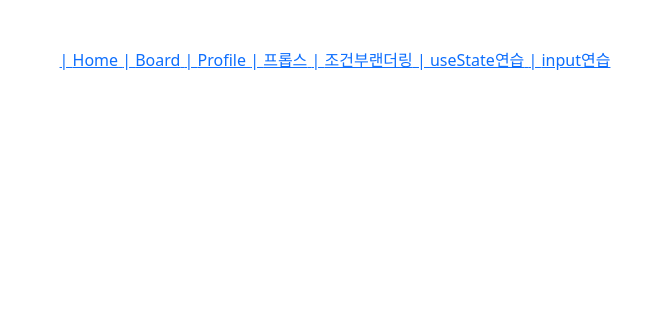
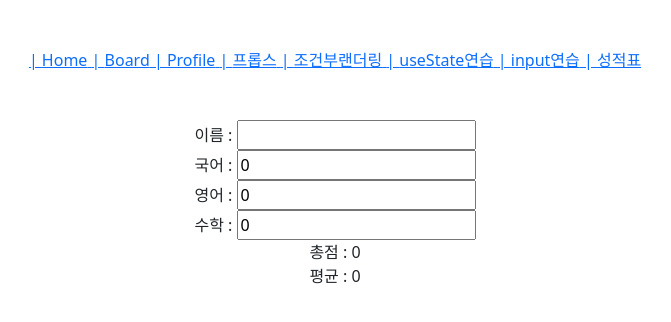
Before and after one commit to hamjung6/react-vite-phc-example2, a React (Vite) app: page /grade in a window 1280 px wide. Shown: the top 322 px of the page, without its empty margins (305-976 px from the left). Built offline with nearby package versions, Linux system fonts and the light colour scheme.

Commit message:
성적표 1차 완성

```diff
--- a/src/components/Input.jsx
+++ b/src/components/Input.jsx
@@ -8,11 +8,14 @@
     setText(event.target.value)
   }
 
+  const onReset = () => {
+    setText('')
+  }
   // prettirt-ignore
   return (
     <div>
       <input onChange={onChange} value={text} />
-      <button>초기화</button>
+      <button onClick={onReset}>초기화</button>
       <div>
         <b>값 : {text}</b>
       </div>
--- /dev/null
+++ b/src/components/InputGrade.jsx
@@ -0,0 +1,37 @@
+import React, { useState } from 'react'
+
+const InputGrade = () => {
+  const [kor, setKor] = useState(0)
+  const [eng, setEng] = useState(0)
+  const [math, setMath] = useState(0)
+  const [name, setName] = useState('')
+
+  const onNameChange = (event) => {
+    setName(event.target.value)
+  }
+  const onKorChange = (event) => {
+    setKor(event.target.value)
+  }
+  const onEngChange = (event) => {
+    setEng(event.target.value)
+  }
+  const onMathChange = (event) => {
+    setMath(event.target.value)
+  }
+
+  // prettirt-ignore
+  return (
+    <div>
+      이름 : <input name="name" onChange={onNameChange} value={name} /> <br />
+      국어 : <input name="kor" onChange={onKorChange} value={kor} /> <br />
+      영어 : <input name="eng" onChange={onEngChange} value={eng} /> <br />
+      수학 : <input name="math" onChange={onMathChange} value={math} /> <br />
+      <div>
+        <div>총점 : {Number(kor) + Number(eng) + Number(math)}</div>
+        <div>평균 : {(Number(kor) + Number(eng) + Number(math)) / 3.0}</div>
+      </div>
+    </div>
+  )
+}
+
+export default InputGrade
--- /dev/null
+++ b/src/pages/GradePage.jsx
@@ -0,0 +1,12 @@
+import React from 'react'
+import InputGrade from '../components/InputGrade'
+
+const GradePage = () => {
+  return (
+    <div className="text-center mt-5">
+      <InputGrade />
+    </div>
+  )
+}
+
+export default GradePage
--- a/src/route/Routes.jsx
+++ b/src/route/Routes.jsx
@@ -6,6 +6,7 @@
 import ThreePage from '../pages/ThreePage'
 import CounterPage from '../pages/CounterPage'
 import InputPage from '../pages/InputPage'
+import GradePage from '../pages/GradePage'
 
 // React Routes, Route 사용 시 배열로 관리하기
 const routes = [
@@ -44,6 +45,11 @@
     element: <InputPage />,
     title: 'input연습',
   },
+  {
+    path: '/grade',
+    element: <GradePage />,
+    title: '성적표',
+  },
 ]
 
 export default routes
```
